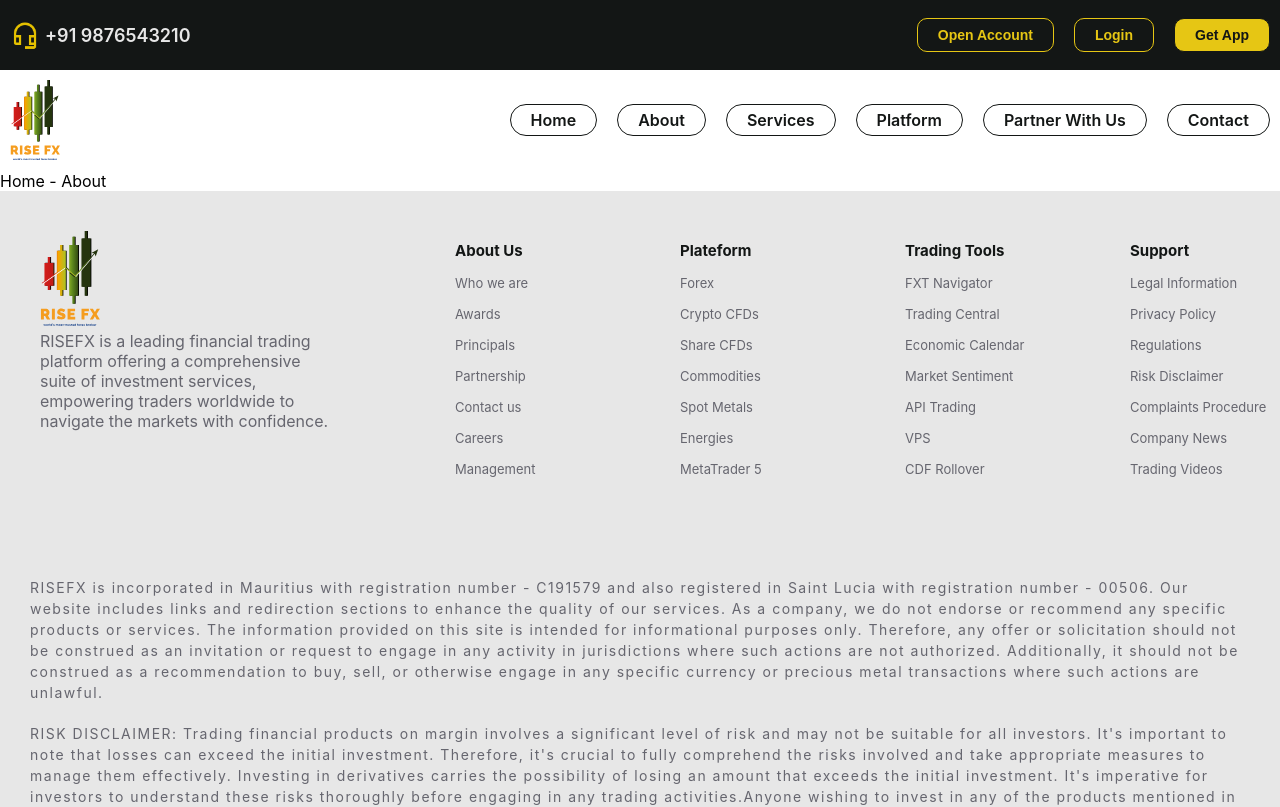
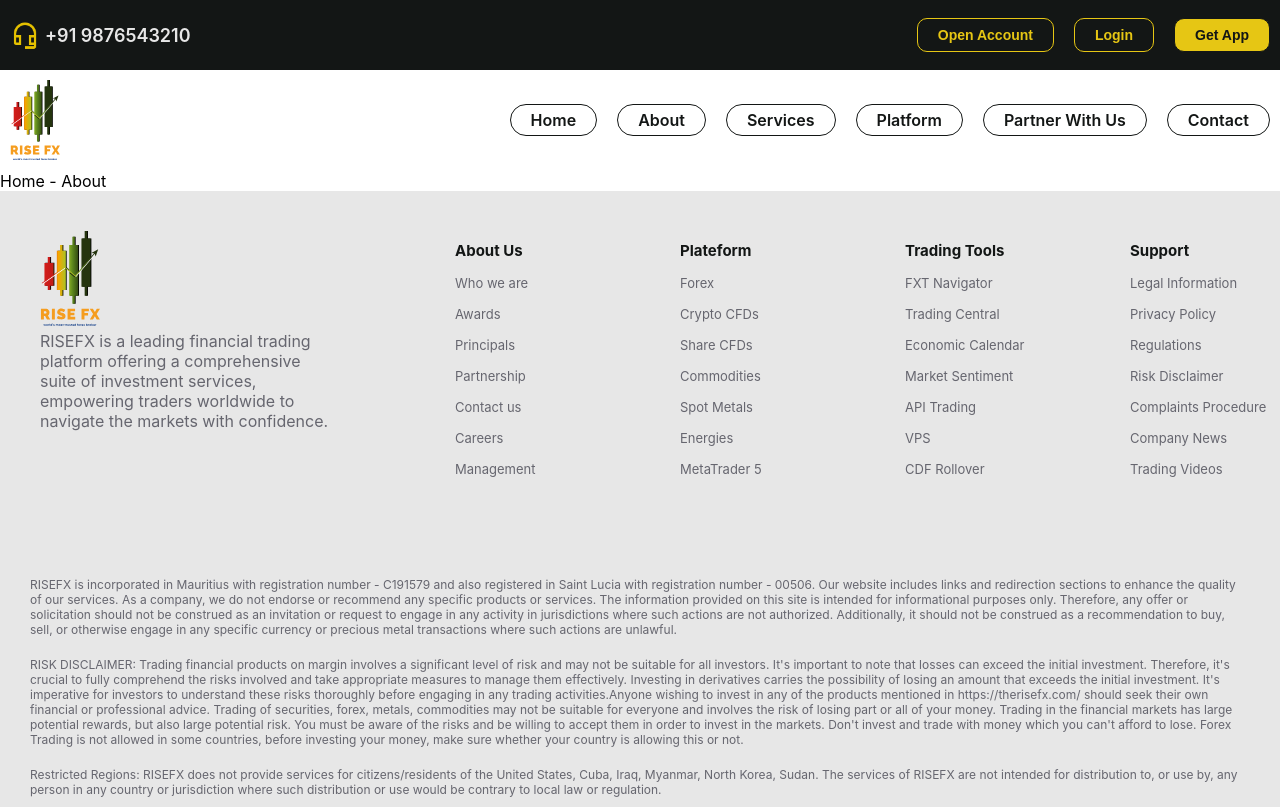
Before and after one commit to Abubakkar9087/risefx, a React (Create React App) app: page /About in a window 1280 px wide. Shown: the top 807 px of the page. Built offline with nearby package versions, Linux system fonts and the light colour scheme.

Commit message:
reduced footer font

```diff
--- a/src/components/Footer.css
+++ b/src/components/Footer.css
@@ -169,9 +169,7 @@
 
         .footer-para{
             width: 100%;
-            font-size: 14px;
-            line-height: 1.5;
-            letter-spacing: 1.5px;
+            font-size: 12px;
         }
     }
 }
@@ -271,8 +269,6 @@
 @media (max-width: 425px){
     .footer-para{
         font-size: 9px !important;
-        line-height: normal !important;
-        letter-spacing: normal !important;
     }
     .copyrights{
         font-size: 12px;
```
